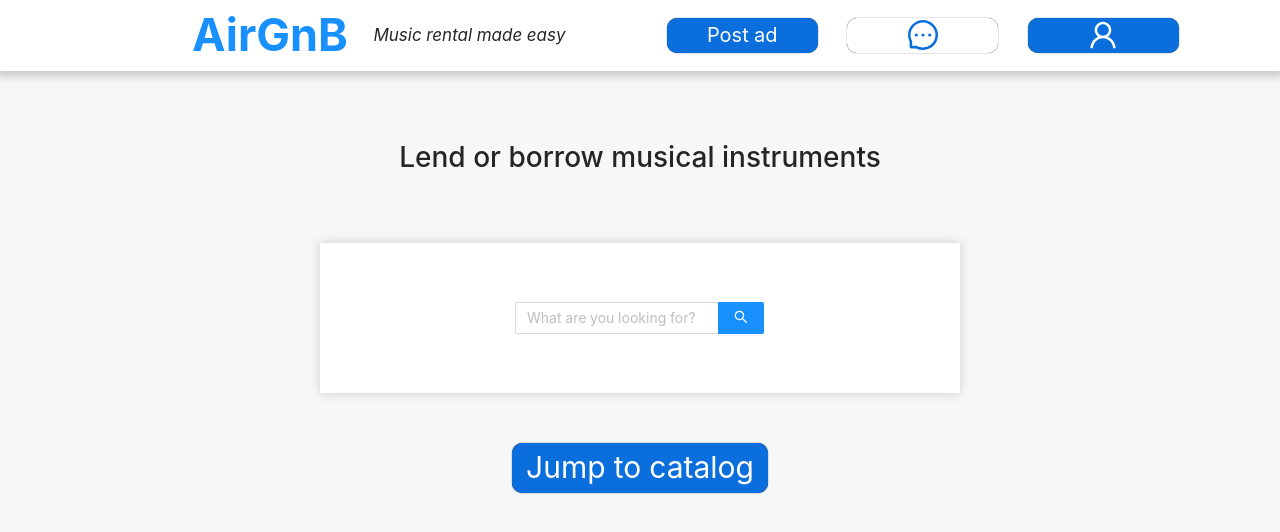
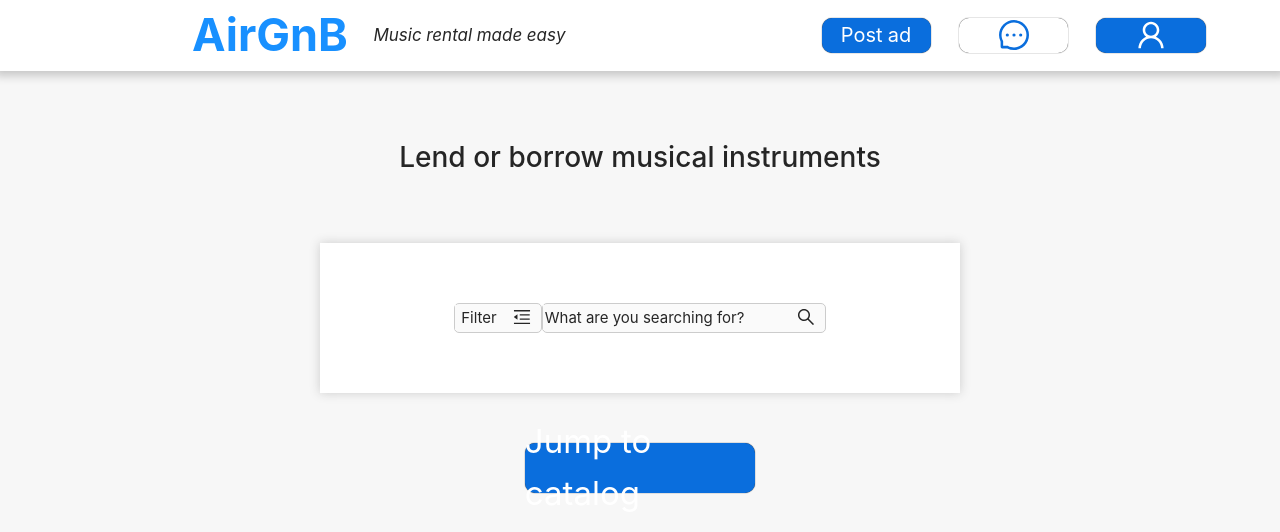
Before and after one commit to leo-dao/AirGnB, a React (Create React App) app in the folder frontend/: page / in a window 1280 px wide. Shown: the top 532 px of the page. Built offline with nearby package versions, Linux system fonts and the light colour scheme.

Commit message:
Implemented own version of searchbox + header tweaks

```diff
--- a/frontend/src/components/Molecules/Error/index.tsx
+++ b/frontend/src/components/Molecules/Error/index.tsx
@@ -21,7 +21,13 @@ const Error = (props: Props) => {
                 status="404"
                 title="404"
                 subTitle={props.msg || defaultMsg} />
-            <Button goTo="/" text="Back Home" />
+            <Button
+                goTo="/"
+                text="Back Home"
+                width={20}
+                height={60}
+                fontSize={35}
+            />
         </div>
     )
 }
--- a/frontend/src/components/Molecules/Search/index.tsx
+++ b/frontend/src/components/Molecules/Search/index.tsx
@@ -1,22 +1,29 @@
 import React from "react";
 import { Input } from 'antd';
+import SortCategories from "../SortCategories";
+import SearchBox from "../SearchBox";
+import { SearchOutlined } from "@ant-design/icons";
 
+const Search = () => {
 
-const { Search } = Input;
-
-const SearchBox = () => {
-
-    const onSearch = (value: string) => {
-        console.log(value);
+    const OnClick = () => {
+        console.log('Searching...');
     }
 
     return (
-        <div>
-            <Search
-                placeholder="What are you looking for?"
-                onSearch={onSearch}
-                enterButton />
+        <div style={{
+            display: "flex",
+            flexDirection: "row",
+        }}>
+            <SortCategories />
+            {/* <div style={{ marginLeft: "10%" }} /> */}
+            <SearchBox
+                text='What are you searching for?'
+                type="text"
+                icon={<SearchOutlined />}
+                onClick={OnClick}
+            />
         </div>
     )
 }
-export default SearchBox;
+export default Search;
--- /dev/null
+++ b/frontend/src/components/Molecules/SearchBox/index.tsx
@@ -0,0 +1,39 @@
+import React from "react";
+
+interface Props {
+    text: string;
+    type: string;
+    icon: React.ReactElement;
+    onClick?: () => void;
+}
+
+const SearchBox = (props: Props) => {
+    return (
+        <div style={{
+            display: "flex",
+            flexDirection: "row",
+            alignItems: "center",
+            justifyContent: "space-evenly",
+            width: "100%",
+            backgroundColor: "#FAFAFA",
+            border: "1px solid #ccc",
+            borderRadius: "5px",
+            fontSize: "15px",
+            cursor: "pointer",
+        }}>
+            <input
+                type={props.type}
+                value={props.text}
+                style={{ border: 'none', backgroundColor: "#FAFAFA", cursor: "pointer", }}>
+            </input>
+
+            <div style={{
+                fontSize: '120%',
+                marginLeft: '10px',
+                marginRight: '10px',
+
+            }} onClick={props.onClick}>  {props.icon}</div>
+        </div >
+    )
+}
+export default SearchBox;
--- /dev/null
+++ b/frontend/src/components/Molecules/SortCategories/index.tsx
@@ -0,0 +1,27 @@
+import React from "react";
+import SearchBox from "../SearchBox";
+import Button from "../../Atoms/Button";
+import { MenuFoldOutlined } from "@ant-design/icons";
+
+const SortCategories = () => {
+
+    const onSearch = () => {
+        console.log('Searching...');
+    }
+
+
+    return (
+        <div style={{
+            display: "flex",
+            flexDirection: "row",
+        }}
+            onClick={onSearch}>
+            <SearchBox
+                text="Filter"
+                type="button"
+                icon={<MenuFoldOutlined />}
+            />
+        </div>
+    )
+}
+export default SortCategories;
--- a/frontend/src/components/Organisms/Header/index.tsx
+++ b/frontend/src/components/Organisms/Header/index.tsx
@@ -54,10 +54,9 @@ const Header = () => {
                 display: 'flex',
                 flexDirection: 'row',
                 alignItems: 'center',
-                width: '40%',
+                width: '30%',
                 justifyContent: 'space-evenly',
-                marginRight: 'auto',
-                marginLeft: 'auto',
+                marginLeft: '20%',
             }}>
 
                 <Button
--- a/frontend/src/components/Pages/Home/index.tsx
+++ b/frontend/src/components/Pages/Home/index.tsx
@@ -2,6 +2,7 @@ import React from "react";
 import SearchBox from "../../Molecules/Search";
 import CarouselComponent from "../../Molecules/Carousel";
 import Button from "../../Atoms/Button";
+import Search from "../../Molecules/Search";
 
 const Home = () => {
     return (
@@ -21,15 +22,16 @@ const Home = () => {
                 height: "150px",
                 margin: "auto",
                 boxShadow: '0px 0px 10px #ccc',
+                display: "flex",
+                flexDirection: "row",
+                justifyContent: "space-evenly",
             }}>
                 <div style={{
-                    width: "250px",
-                    position: "relative",
-                    left: '50%',
-                    top: '50%',
-                    transform: 'translate(-50%, -50%)'
+                    display: "flex",
+                    flexDirection: "column",
+                    justifyContent: "center",
                 }}>
-                    <SearchBox />
+                    <Search />
 
                 </div>
             </div>
@@ -41,9 +43,9 @@ const Home = () => {
                 marginBottom: "50px",
             }}>
                 <Button
-                    width={20}
+                    width={18}
                     height={50}
-                    fontSize={30}
+                    fontSize={33}
                     text='Jump to catalog'
                     goTo='/catalog'
                 />
```
